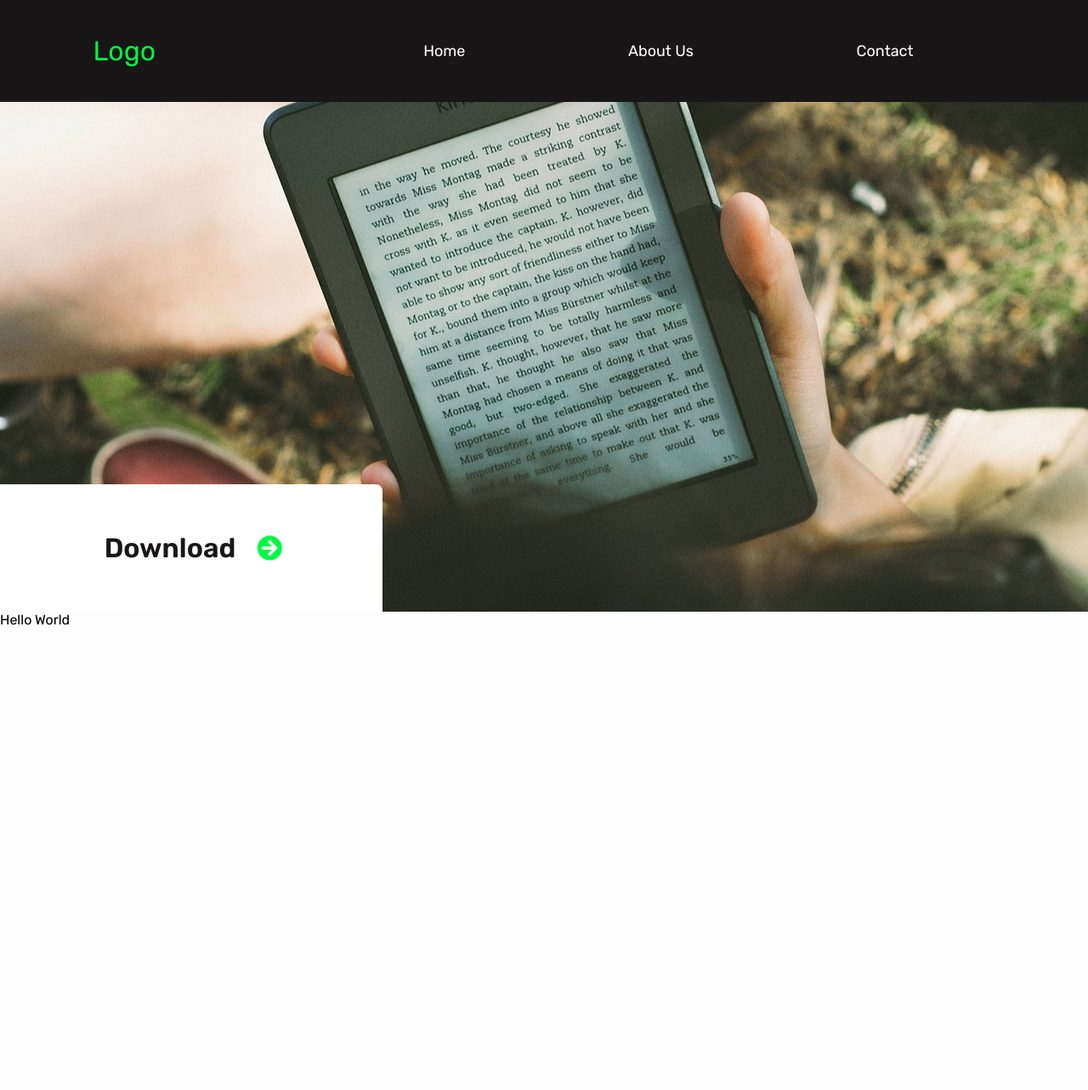
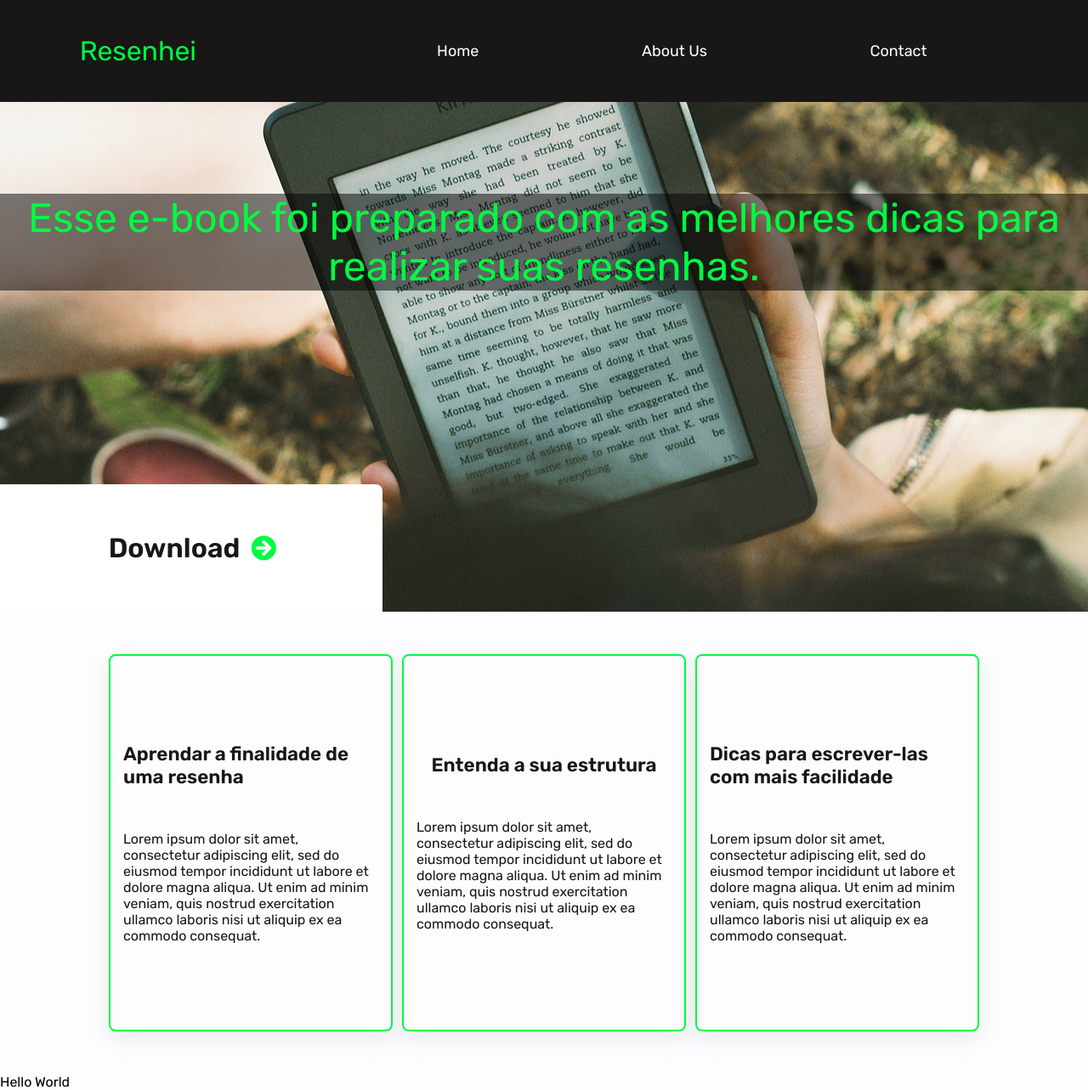
Before and after one commit to ItaloCosta99/landing-page-lcc-test, a React (Create React App) app: page / in a window 1280 px wide. Shown: the whole page at 85% size. Before the commit the page ends 800 px from the top, so only its background shows below. Built offline with nearby package versions, Linux system fonts and the light colour scheme.

Commit message:
feat: home e cards section

```diff
--- a/src/App.js
+++ b/src/App.js
@@ -1,3 +1,4 @@
+import Cards from './components/Cards';
 import Home from './components/Home';
 import Navbar from './components/Navbar';
 
@@ -6,6 +7,7 @@ function App() {
     <div className="App">
       <Navbar />
       <Home />
+      <Cards />
       <h1>Hello World</h1>
     </div>
   );
--- /dev/null
+++ b/src/components/Cards/index.js
@@ -0,0 +1,28 @@
+import './style.css';
+
+export default function Cards() {
+  return (
+    <div id="about" className="container">
+      <ul>
+        <li>
+          <h1>Aprendar a finalidade de uma resenha</h1>
+          <p>
+            Lorem ipsum dolor sit amet, consectetur adipiscing elit, sed do eiusmod tempor incididunt ut labore et dolore magna aliqua. Ut enim ad minim veniam, quis nostrud exercitation ullamco laboris nisi ut aliquip ex ea commodo consequat.
+          </p>
+        </li>
+        <li>
+          <h1>Entenda a sua estrutura</h1>
+          <p>
+            Lorem ipsum dolor sit amet, consectetur adipiscing elit, sed do eiusmod tempor incididunt ut labore et dolore magna aliqua. Ut enim ad minim veniam, quis nostrud exercitation ullamco laboris nisi ut aliquip ex ea commodo consequat.
+          </p>
+        </li>
+        <li>
+          <h1>Dicas para escrever-las com mais facilidade</h1>
+          <p>
+            Lorem ipsum dolor sit amet, consectetur adipiscing elit, sed do eiusmod tempor incididunt ut labore et dolore magna aliqua. Ut enim ad minim veniam, quis nostrud exercitation ullamco laboris nisi ut aliquip ex ea commodo consequat.
+          </p>
+        </li>
+      </ul>
+    </div>
+  );
+}
--- /dev/null
+++ b/src/components/Cards/style.css
@@ -0,0 +1,40 @@
+.container {
+  margin: 50px auto;
+  width: 80%;
+}
+
+.container ul {
+  display: flex;
+  align-items: center;
+  justify-content: space-between;
+}
+
+.container ul li {
+  display: flex;
+  align-items: center;
+  justify-content: center;
+  gap: 50px;
+  flex-direction: column;
+  width: 300px;
+  height: 400px;
+  border-radius: 8px;
+  color: var(--primary-color);
+  border: 2px solid var(--highlight-color);
+  box-shadow: rgba(149, 157, 165, 0.2) 0px 8px 24px;
+}
+
+.container ul li {
+  padding: 20px 15px;
+}
+
+.container ul li h1 {
+  font-size: 1.4rem;
+  font-weight: 600;
+}
+
+@media screen and (max-width: 768px) {
+  .container ul {
+    flex-direction: column;
+    gap: 20px;
+  }
+}
--- a/src/components/Home/index.js
+++ b/src/components/Home/index.js
@@ -1,12 +1,15 @@
 import './style.css';
-import {FaArrowCircleRight} from 'react-icons/fa';
+import { FaArrowCircleRight } from 'react-icons/fa';
 
 export default function Home() {
   return (
-    <div className="hero">
-      <div>
+    <div id="home" className="hero">
+      <div className="hero-text">
+        <h3>Esse e-book foi preparado com as melhores dicas para realizar suas resenhas.</h3>
+      </div>
+      <div className="download">
         <a href="/">Download</a>
-        <FaArrowCircleRight color="#00fa43" size="30"/>
+        <FaArrowCircleRight color="#00fa43" size="30" />
       </div>
     </div>
   );
--- a/src/components/Home/style.css
+++ b/src/components/Home/style.css
@@ -1,6 +1,6 @@
 .hero {
   display: flex;
-  align-items: flex-end;
+  flex-direction: column;
   width: 100vw;
   height: 90vh;
   background: url("../../assets/img/bg-ebook.jpg");
@@ -9,7 +9,7 @@
   background-position: center;
 }
 
-.hero > div {
+.hero .download {
   display: flex;
   align-items: center;
   justify-content: center;
@@ -19,7 +19,6 @@
   max-height: 150px;
   z-index: 1;
   border-top-right-radius: 8px;
-
   background: #fff;
 }
 
@@ -28,8 +27,7 @@
   font-weight: 600;
   text-decoration: none;
   color: var(--primary-color);
-
-  margin-right: 20px;
+  margin-right: 10px;
 }
 
 @media screen and (max-width: 768px) {
@@ -42,8 +40,29 @@
   filter: brightness(1.2);
 }
 
-.hero :nth-child(2) {
+.hero .download :nth-child(2) {
   animation: slide infinite 2s ease-in-out;
+}
+
+.hero .hero-text {
+  display: grid;
+  align-items: center;
+  width: 100%;
+  height: 100%;
+}
+
+.hero .hero-text h3 {
+  margin: 0 auto;
+  text-align: center;
+  font-size: 3rem;
+  color: var(--highlight-color);
+  background: rgba(0, 0, 0, 0.5);
+}
+
+@media screen and (max-width: 768px){
+  .hero .hero-text h3 {
+    font-size: 1.5rem;
+  }
 }
 
 @keyframes slide {
--- a/src/components/Navbar/NavLinks/index.js
+++ b/src/components/Navbar/NavLinks/index.js
@@ -2,10 +2,10 @@ export default function NavLinks(props) {
   return (
     <ul className="wrapper">
       <li onClick={() => props.isMobile && props.closeMobileMenu()}>
-        <a href="/">Home</a>
+        <a href="#home">Home</a>
       </li>
       <li onClick={() => props.isMobile && props.closeMobileMenu()}>
-        <a href="/">About Us</a>
+        <a href="#about">About Us</a>
       </li>
       <li onClick={() => props.isMobile && props.closeMobileMenu()}>
         <a href="/">Contact</a>
--- a/src/components/Navbar/index.js
+++ b/src/components/Navbar/index.js
@@ -5,7 +5,7 @@ import MobileNavigation from './MobileNavigation';
 export default function Navbar() {
   return (
     <nav className="nav-container">
-      <h1>Logo</h1>
+      <h1>Resenhei</h1>
       <Navigation />
       <MobileNavigation />
     </nav>
```
Also changed, not shown: src/components/Navbar/navlinks/index.js (added, +15 -0 lines).
